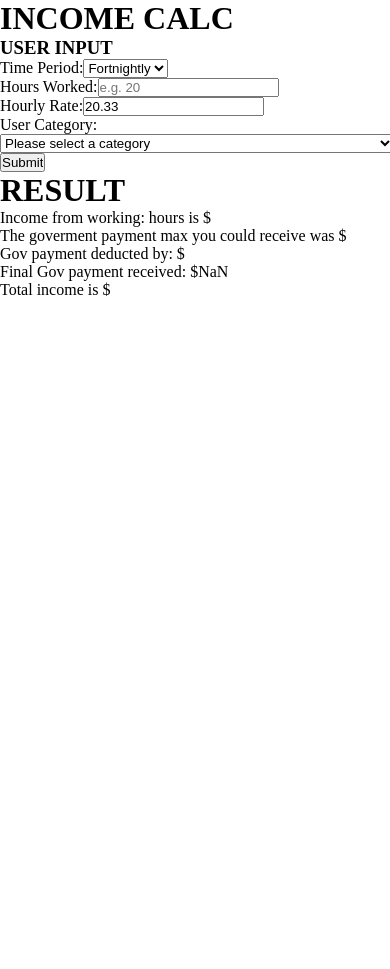
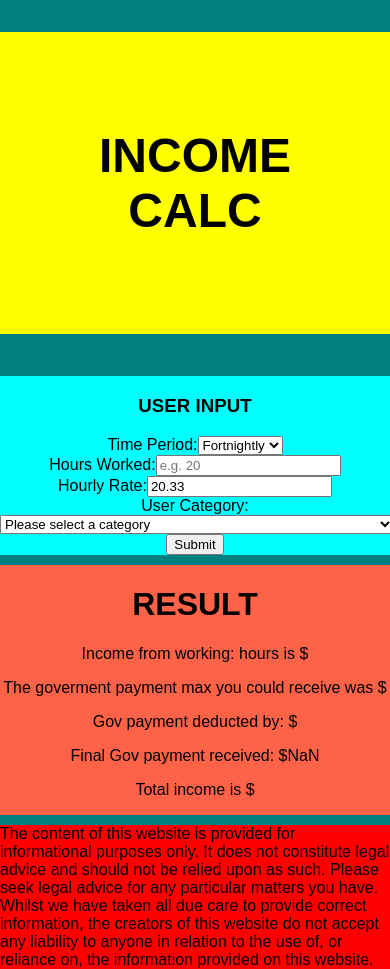
Before and after one commit to SebAnt86/incomecalc, a React (Create React App) app: page / in a window 390 px wide. Before the commit the page ends 844 px from the top, so only its background shows below. Built offline with nearby package versions, Linux system fonts and the light colour scheme; the HTML template or start-up script is replaced by a standard one.

Commit message:
make a page responsive using grid in index.css

```diff
--- a/src/App.js
+++ b/src/App.js
@@ -1,15 +1,17 @@
 import React, { useState } from "react";
 import Form from "./components/Form";
 import Result from "./components/Result";
+import Footer from './components/Footer';
+import './index.css'
 
 function App() {
     const [result, setResult] = useState({});
-    return ( <div className = "App " >
-
-        <h1> INCOME CALC </h1>
-        <Form setResult = { setResult } />
-
-        <Result result = { result }/>
+    return (
+        <div className="page_design" >
+              <h1 className="heading"> INCOME CALC </h1>
+              <Form setResult={setResult} />
+            <Result result={result} />
+            <Footer />
         </div>
     );
 }
--- a/src/components/Footer.js
+++ b/src/components/Footer.js
@@ -2,7 +2,7 @@ import React from 'react'
 
 function Footer() {
     return (
-        <div>
+        <div className="footer">
             <footer>
             The content of this website is provided for informational purposes only. It does not constitute legal advice and should not be relied upon as such. Please seek legal advice for any particular matters you have. Whilst we have taken all due care to provide correct information, the creators of this website do not accept any liability to anyone in relation to the use of, or reliance on, the information provided on this website.
             </footer>
--- a/src/components/Form.js
+++ b/src/components/Form.js
@@ -39,7 +39,7 @@ export function Form(props) {
     // hiddenField.style.display = selectField.value === "5" ? "block" : "none";
   }
   return (
-    <form onSubmit={handleSubmit} id="userForm">
+    <form onSubmit={handleSubmit} id="userForm" className="form">
       <div>
         <h3> USER INPUT </h3>
         <label>
--- a/src/components/Result.js
+++ b/src/components/Result.js
@@ -1,4 +1,5 @@
 import React from "react";
+
 
 function Result(props) {
   const { result } = props;
@@ -8,7 +9,7 @@ function Result(props) {
   const finalGovPay= Number((result.maxGovPayment - result.deductions).toFixed(2));
   console.log(typeof(finalGovPay));
   return (
-    <div>
+    <div className="result">
       <h1> RESULT </h1>
       <div>
         <p> Income from working: {result.workHours} hours is ${result.workIncomeTotal} </p>
--- a/src/index.css
+++ b/src/index.css
@@ -1,9 +1,62 @@
 * {
     box-sizing: border-box;
-    margin: 0;
-    padding: 0;
 }
 
-footer {
-    font-size: 0.5rem;
+body {
+    /* background-color: rgb(76, 0, 255); */
+    /* background-color: teal; */
+    font-family: sans-serif;
+    margin: 0;
+
 }
+
+.page_design {
+    background-color: teal;
+    display: grid;
+    grid-template-columns: repeat(2,2fr);
+    grid-template-areas: "header header"
+                         "form  result"
+                         "footer footer"  ;
+    grid-gap: 10px;
+    /* height: 100vh; */
+    }
+
+.heading {
+    grid-area: header;
+    background-color: yellow;
+   text-align: center;
+   font-size: 3em;
+   padding: 2em;
+}
+
+.form {
+    background-color: aqua;
+    grid-area:form ;
+    text-align: center;
+}
+
+.result {
+    background-color: tomato;
+    grid-area: result;
+    text-align: center;
+}
+
+.footer {
+    grid-area: footer;
+    font-size: 1rem;
+    background-color: red;
+}
+
+@media(max-width:786px) {
+    .page_design {
+        grid-template-areas:
+         "header header"
+        "form form"
+        "result result"
+        "footer footer";
+    }
+    .heading,.form,.result,.footer {
+           width: 100%;
+
+    }
+}
```
